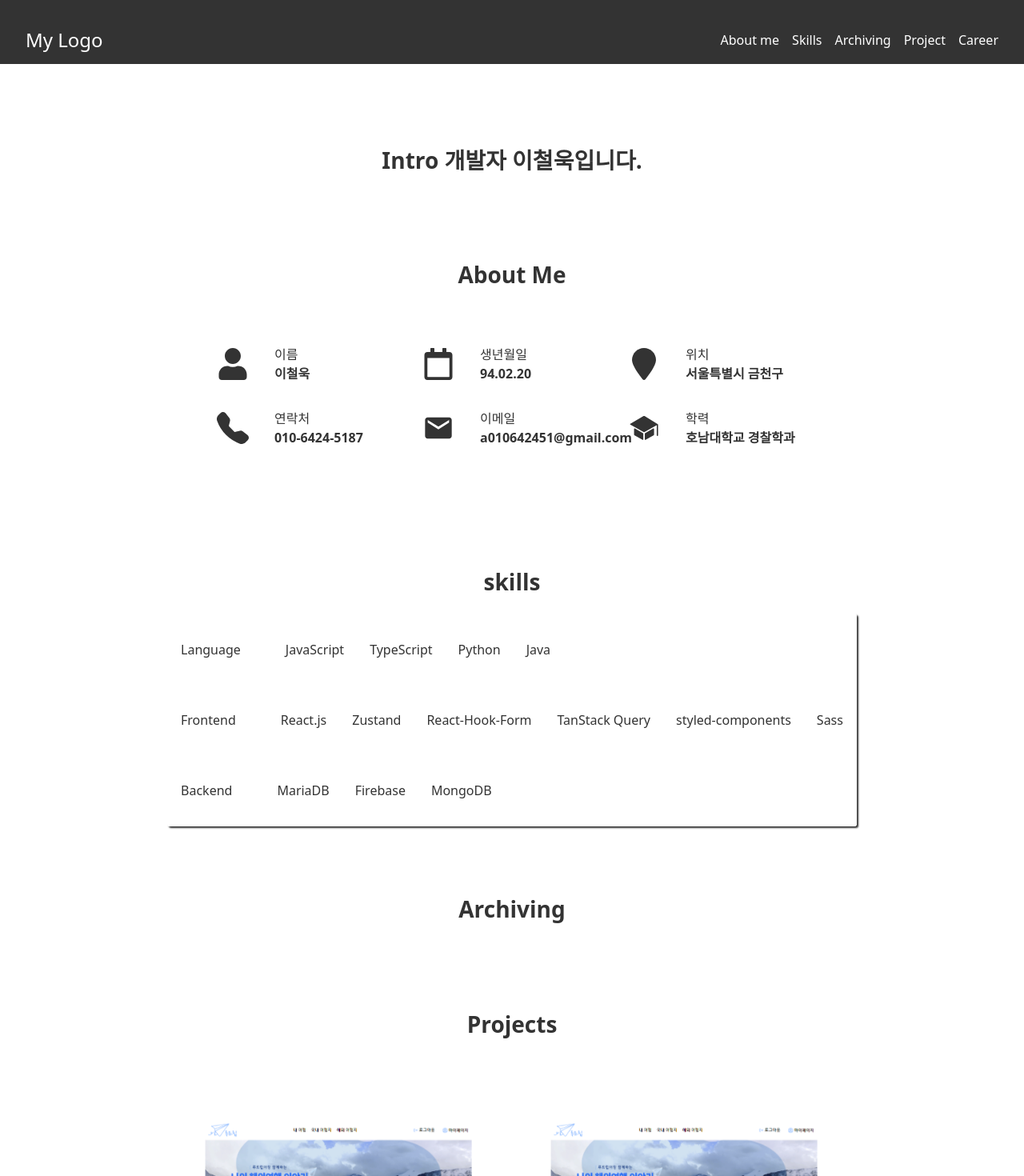
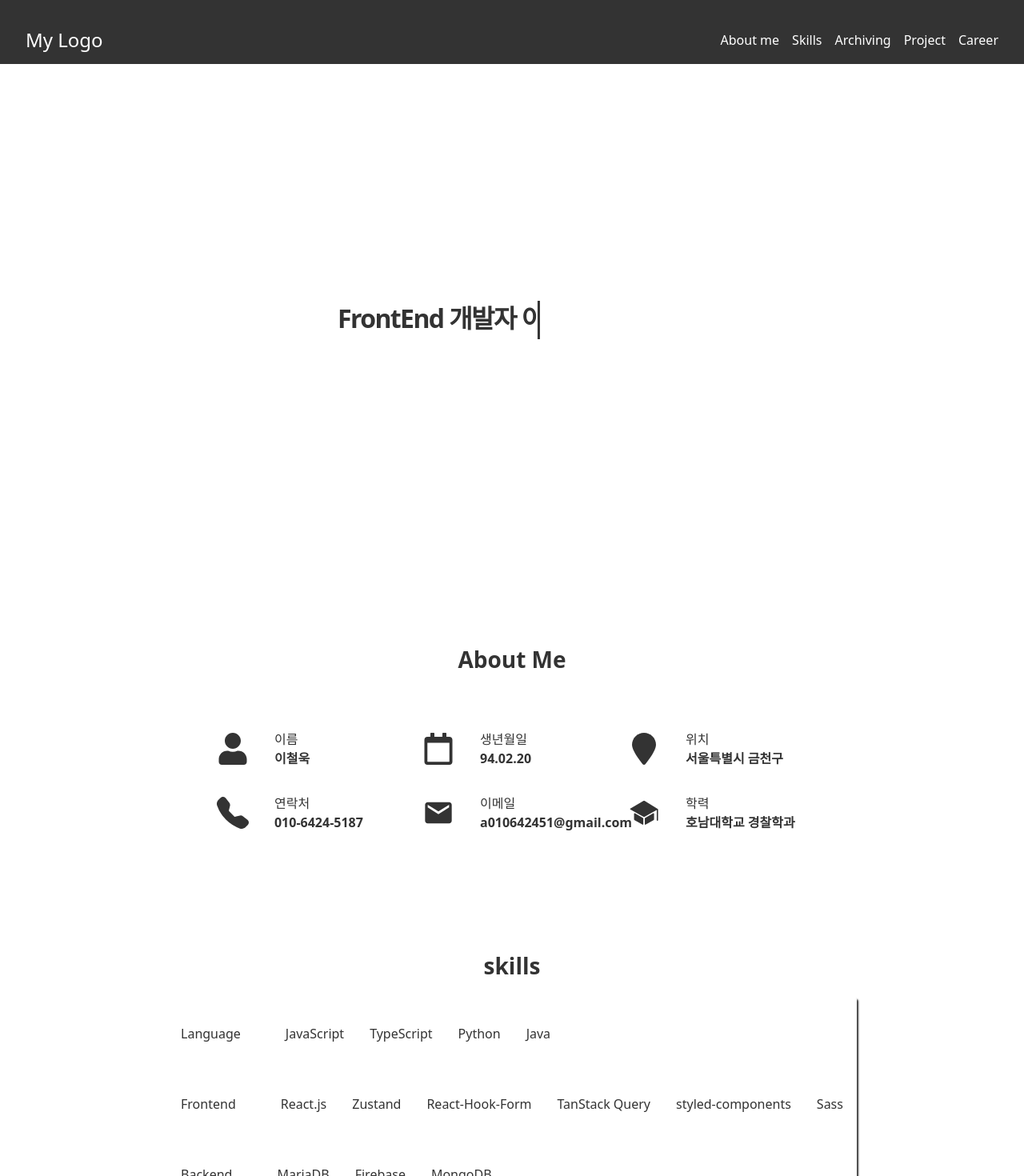
Before and after one commit to lugia574/lugia574.github.io, a React (Vite) app: page / in a window 1280 px wide. Shown: the top 1470 px of the page at 80% size. Built offline with nearby package versions, Linux system fonts and the light colour scheme.

Commit message:
typing animation 추가

```diff
--- a/src/pages/AboutMe.tsx
+++ b/src/pages/AboutMe.tsx
@@ -42,6 +42,7 @@ const AboutMeStyle = styled.div`
   flex-direction: column;
   justify-content: center;
   align-items: center;
+  margin-top: 35rem;
   padding: 4rem 1.5rem;
 
   .about-me-wrapper {
--- a/src/pages/Archiving.tsx
+++ b/src/pages/Archiving.tsx
@@ -5,16 +5,33 @@ import Title from "../components/common/Title";
 const Archiving = () => {
   return (
     <ArchivingStyle id="archiving">
-      <Title children={"Archiving"} />
+      <div className="archiving-warpper">
+        <Title children={"Archiving"} />
+        <div className="archiving-set">안녕</div>
+      </div>
     </ArchivingStyle>
   );
 };
 
 const ArchivingStyle = styled.div`
-  display: flex;
-  width: 100%;
-  justify-content: center;
-  align-items: center;
+  .archiving-warpper {
+    display: flex;
+    width: 100%;
+    flex-direction: column;
+    justify-content: center;
+    align-items: center;
+    padding: 4rem 0;
+  }
+
+  .archiving-set {
+    color: ${({ theme }) => theme.color.white};
+    background-color: ${({ theme }) => theme.color.black};
+    border-radius: 3px;
+    display: flex;
+    flex-direction: column;
+    justify-content: center;
+    align-items: flex-start;
+  }
 `;
 
 export default Archiving;
--- a/src/pages/Intro.tsx
+++ b/src/pages/Intro.tsx
@@ -1,11 +1,10 @@
 import styled from "styled-components";
-import Title from "../components/common/Title";
 // interface Props {}
 
 const Intro = () => {
   return (
     <IntroStyle>
-      <Title children={"Intro 개발자 이철욱입니다."} />
+      <h1 className="typing">FrontEnd 개발자 이철욱입니다.</h1>
     </IntroStyle>
   );
 };
@@ -16,6 +15,46 @@ const IntroStyle = styled.div`
   justify-content: center;
   align-items: center;
   margin-top: 10rem;
+  font-size: 1rem;
+  .typing {
+    text-transform: capitalize;
+    white-space: nowrap;
+    color: transparent;
+    margin: 0;
+    position: absolute;
+    top: 50%;
+    left: 50%;
+    transform: translate(-50%, -50%);
+  }
+
+  .typing::before {
+    content: "FrontEnd 개발자 이철욱입니다.";
+    position: absolute;
+    top: 0;
+    left: 0;
+    width: 0%;
+    height: 100%;
+    overflow: hidden;
+    color: ${({ theme }) => theme.color.black};
+    letter-spacing: -0.1rem;
+    padding-top: 0.2em;
+    white-space: nowrap;
+    line-height: 1;
+    border-right: 3px solid ${({ theme }) => theme.color.black};
+    animation: typing 5s steps(25) infinite;
+  }
+
+  @keyframes typing {
+    0% {
+      width: 30%;
+    }
+    50% {
+      width: 100%;
+    }
+    100% {
+      width: 30%;
+    }
+  }
 `;
 
 export default Intro;
```
